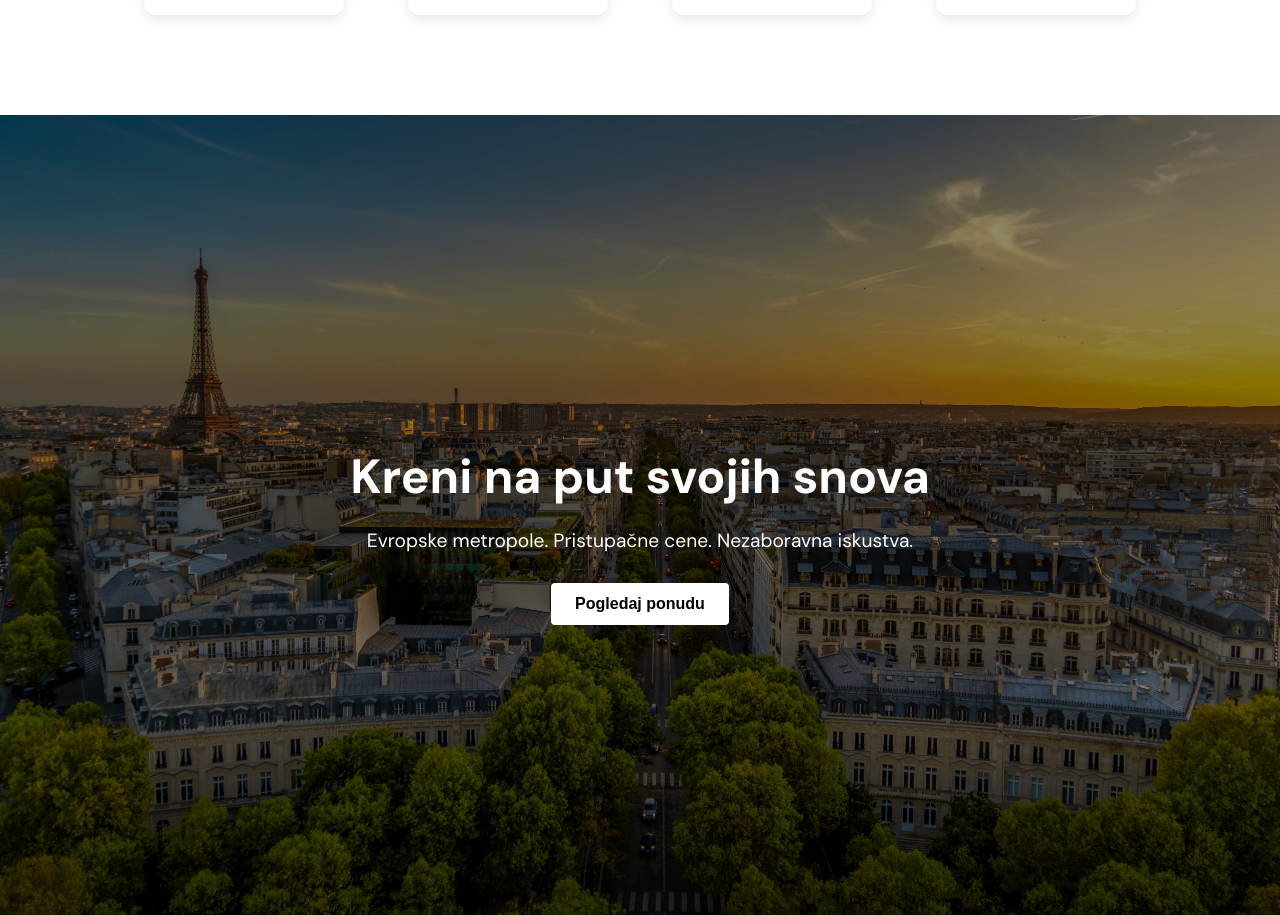
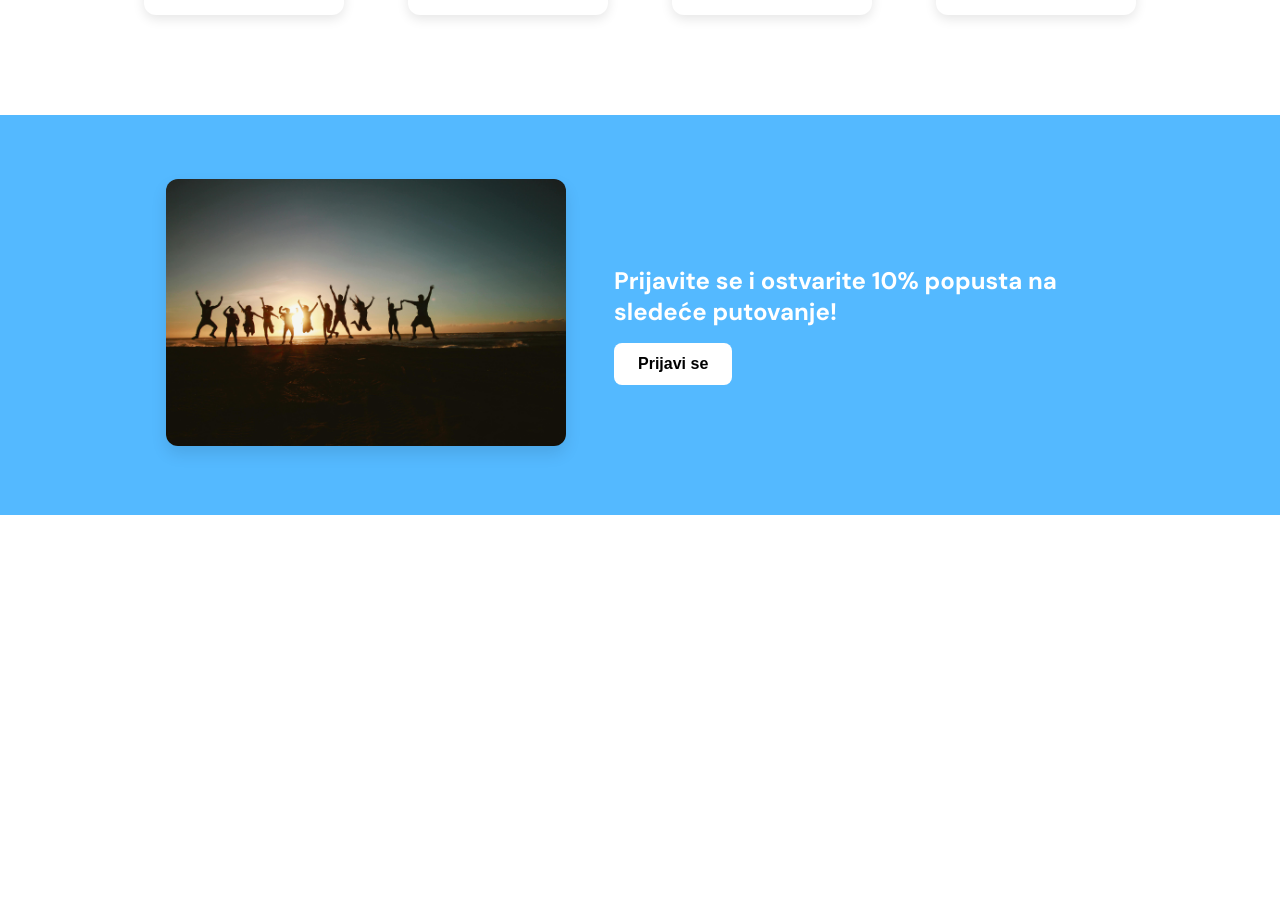
Before and after one commit to elab-development/klijentske-veb-tehnologije-2024-2023-0443-turisticka-agencija, a React (Create React App) app: page / in a window 1280 px wide. Shown: the part 1185-2100 px from the top of the page. After the commit the page ends 1700 px from the top, so only its background shows below. Built offline with nearby package versions, Linux system fonts and the light colour scheme.

Commit message:
Dodavanje sekcije za popust na pocetnoj strani

```diff
--- a/src/App.tsx
+++ b/src/App.tsx
@@ -4,6 +4,7 @@ import './App.css';
 import NavBar from './components/NavBar';
 import Hero from './components/Hero';
 import Drzave from './components/Drzave';
+import Popust from './components/Popust';
 
 function App() {
   return (
@@ -11,7 +12,8 @@ function App() {
       <NavBar/>
       <Hero/>
       <Drzave/>
-      <Hero/>
+      <Popust/>
+
     </div>
   );
 }
--- /dev/null
+++ b/src/components/Popust.tsx
@@ -0,0 +1,21 @@
+import React from 'react'
+import '../css/popust.css'
+import popust from '../slike/Popust-slika.jpg'
+
+function Popust() {
+  return (
+    <section className='popust-sekcija'>
+        <div className='popust-sadrzaj'>
+            <div className='popust-slika'>
+                <img src={popust} alt="" />
+            </div>
+            <div className='popust-tekst'>
+                <h2>Prijavite se i ostvarite 10% popusta na sledeće putovanje!</h2>
+                <button className='popust-dugme'>Prijavi se</button>
+            </div>
+        </div>
+    </section>
+  )
+}
+
+export default Popust
--- a/src/css/drzave.css
+++ b/src/css/drzave.css
@@ -20,3 +20,9 @@
     padding: 0 16px;
     margin-bottom: 100px;
 }
+
+@media (max-width: 768px){
+    .drzave-grid{
+        gap: 72px;
+    }
+}
--- a/src/css/hero.css
+++ b/src/css/hero.css
@@ -40,7 +40,7 @@
   background-color: #fff;
   color: #000;
   padding: 12px 24px;
-  font-size: 1rem;
+  font-size: 16px;
   border: none;
   text-decoration: none;
   font-weight: bold;
@@ -49,7 +49,7 @@
 }
 
 .hero-button:hover {
-  background-color: #54B9FF;
+  background-color: #FF8854;
   cursor: pointer;
 }
 
--- /dev/null
+++ b/src/css/popust.css
@@ -0,0 +1,55 @@
+.popust-sekcija{
+    background-color: #54B9FF;
+    padding: 64px 32px;
+}
+
+.popust-sadrzaj{
+    display: flex;
+    align-items: center;
+    justify-content: center;
+    gap: 48px;
+    flex-wrap: wrap;
+    max-width: 1200px;
+    margin: 0 auto;
+}
+
+.popust-slika img{
+    width: 100%;
+    max-width: 400px;
+    border-radius: 12px;
+    box-shadow: 0 8px 16px rgba(0, 0, 0, 0.1);
+    object-fit: cover;
+}
+
+.popust-tekst{
+    max-width: 500px;
+    text-align: left;
+}
+
+.popust-tekst h2{
+    font-size: 24px;
+    color: #fff;
+    margin-bottom: 16px;
+}
+
+.popust-dugme{
+    background-color: #fff;
+    color: #000;
+    font-size: 16px;
+    font-weight: bold;
+    padding: 12px 24px;
+    border: none;
+    border-radius: 8px;
+    cursor: pointer;
+    transition: background-color 0.3 ease;
+}
+
+.popust-dugme:hover{
+    background-color: #FF8854;
+}
+
+@media ( max-width: 768px){
+    .popust-tekst{
+        text-align: center;
+    }
+}
```
Also changed, not shown: src/slike/Popust-slika.jpg (added).
